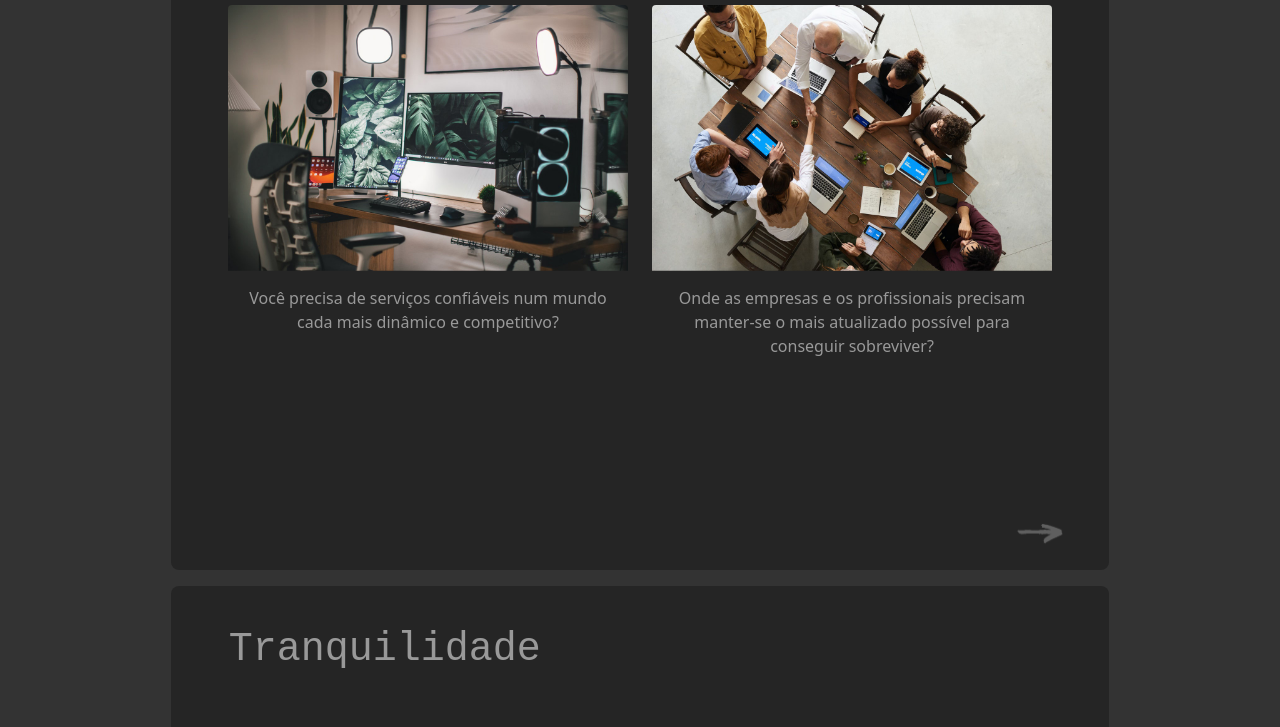
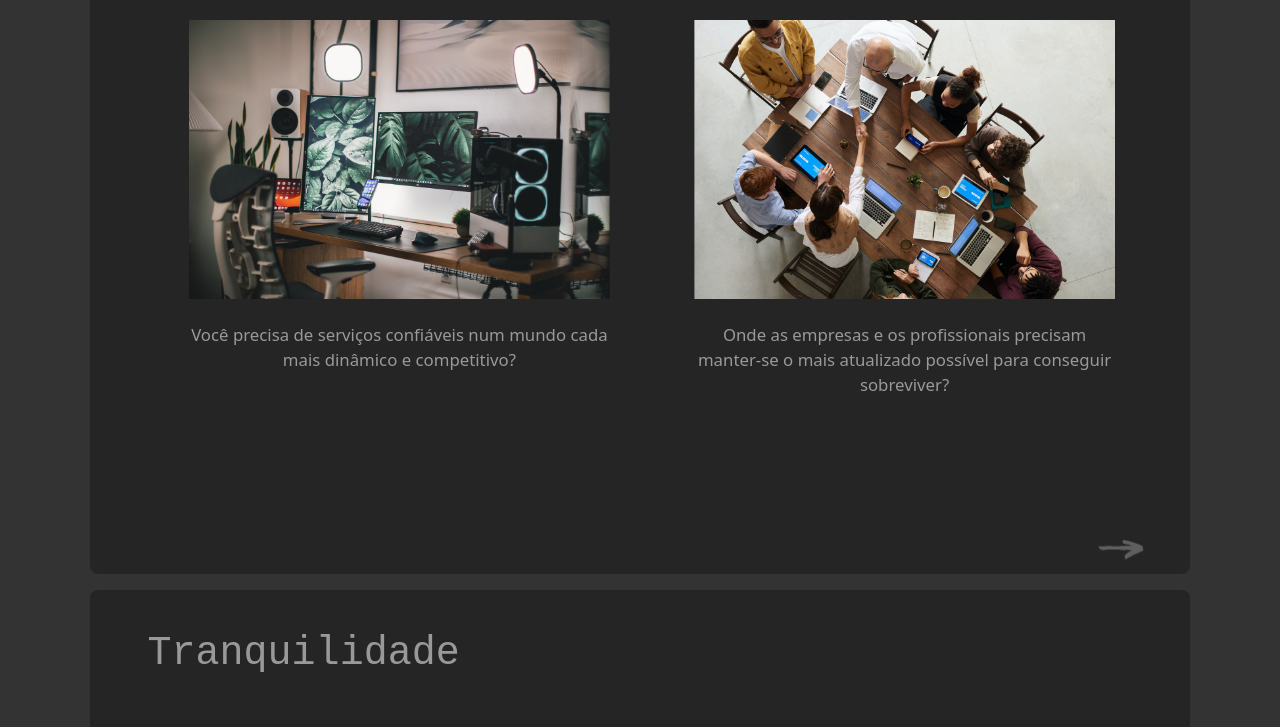
Before and after one commit to tomasfn87/DIO-curso-bootstrap, a plain HTML site: page index.html in a window 1280 px wide. Shown: the part 214-941 px from the top of the page. Drawn offline with Linux system fonts and the light colour scheme.

Commit message:
Alterando: 1) .bloco {min-height; height; padding; min-width; max-width;}; 2): .bloco-conteudo {min-width: auto; width;}; 3): .imagem {width; max-width;  padding;}; 4): .bloco-conteudo p {width; max-width; font-size; height;}.

```diff
--- a/css/style.css
+++ b/css/style.css
@@ -3,6 +3,7 @@ body {
     color: #999;
     overflow-x: hidden;
 }
+
 
 #inicio * { /* navbar */
     background-color: #252525;
@@ -18,11 +19,11 @@ body {
 
 .bloco { /* container de titulo, imagem, texto, nav */
     background-color: #252525;
-    min-height: 82vh;
-    height: fit-content;
-    padding: 0 3.5vw 1.5vh 3.5vw;
-    min-width: min-content;
-    width: max-content;
+    min-height: fit-content;
+    height: max-content;
+    padding: 0 3.5vw 0 3.5vw;
+    min-width: fit-content;
+    max-width: 1100px;
     margin: 2vh auto;
     border-radius: 8px;
 }
@@ -33,27 +34,24 @@ body {
 }
 
 .bloco-conteudo { /* imagem, texto, nav */
-    min-width: 280px;
-    width: fit-content;
-    max-width: 95vw;
+    min-width: auto;
+    width: 450px;
     margin: 0 auto;
 }
 
 .imagem { /* imagem */
-    min-width: 250px;
-    width: 400px;
-    max-width: 800px;
-    padding-bottom: .9vh;
+    width: inherit;
+    max-width: 85vw;
+    padding: .9em;
 }
 
 .bloco-conteudo p { /* texto */
     padding: 1vh 1vw 0 1vw;
+    width: inherit;
+    max-width: 90vw;
     text-align: center;
-    min-width: 12vw;
-    width: 400px;
-    max-width: 800px;
-    font-size: 1em;
-    height: 15vh;
+    font-size: 1.05em;
+    height: 6em;
 }
 
 .proximo { /* nav next */
```
